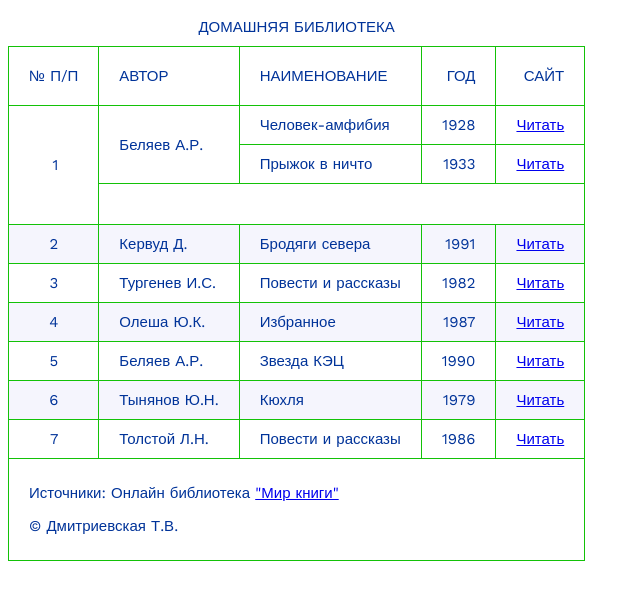
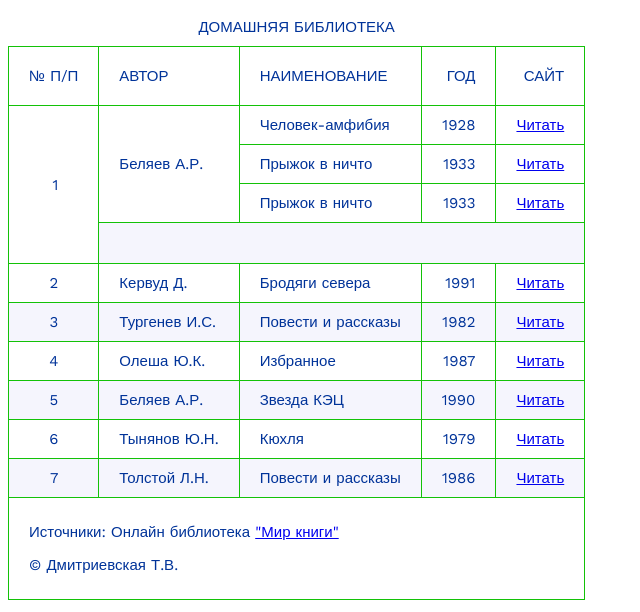
Before and after one commit to tanyad-97/stadyfrontend, a plain HTML site: page components/tables/v2/index.html in a window 1280 px wide. Shown: the whole page, without its empty margins (0-640 px from the left). Drawn offline with nearby package versions, Linux system fonts and the light colour scheme.

Commit message:
Таблицы.Изменение в модификаторах, выделение строк

```diff
--- a/components/tables/v2/index.html
+++ b/components/tables/v2/index.html
@@ -5,8 +5,6 @@
     <title>Таблица №1</title>
     <meta charset="utf-8">
     <link rel="stylesheet" href="style.css">
-    <link href="https://fonts.googleapis.com/css?family=Work+Sans&display=swap" rel="stylesheet">
-
 </head>
 
 <body>
@@ -20,8 +18,8 @@
             <th class="table__cell table__cell_header">Сайт</th>
         </tr>
         <tr class="table__row table__row_body">
-            <td class="table__cell table__cell_body table__cell_body--number" rowspan="3"></td>
-            <td class="table__cell table__cell_body table__cell_body--direction_left" rowspan="2">Беляев А.Р.</td>
+            <td class="table__cell table__cell_body table__cell_body__number" rowspan="4"></td>
+            <td class="table__cell table__cell_body table__cell_body--direction_left" rowspan="3">Беляев А.Р.</td>
             <td class="table__cell table__cell_body table__cell_body--direction_left">Человек-амфибия</td>
             <td class="table__cell table__cell_body">1928</td>
             <td class="table__cell table__cell_body"><a href="https://mir-knigi.org/author/belyaev-aleksandr-romanovich/chelovek-amfibiya">Читать</a></td>
@@ -31,46 +29,52 @@
             <td class="table__cell table__cell_body">1933</td>
             <td class="table__cell table__cell_body"><a href="https://mir-knigi.org/author/belyaev-aleksandr-romanovich/pryzhok-v-nichto">Читать</a></td>
         </tr>
+
+        <tr class="table__row table__row_body table__row_body--name">
+            <td class="table__cell table__cell_body table__cell_body--direction_left">Прыжок в ничто</td>
+            <td class="table__cell table__cell_body">1933</td>
+            <td class="table__cell table__cell_body"><a href="https://mir-knigi.org/author/belyaev-aleksandr-romanovich/pryzhok-v-nichto">Читать</a></td>
+        </tr>
         <tr class="table__row table__row_body">
             <td colspan="4" class="table__cell table__cel_body table__cel_body--other"></td>
         </tr>
         <tr class="table__row table__row_body">
-            <td class="table__cell table__cell_body table__cell_body--number"></td>
+            <td class="table__cell table__cell_body table__cell_body__number"></td>
             <td class="table__cell table__cell_body table__cell_body--direction_left">Кервуд Д.</td>
             <td class="table__cell table__cell_body table__cell_body--direction_left">Бродяги севера</td>
             <td class="table__cell table__cell_body">1991</td>
             <td class="table__cell table__cell_body"><a href="https://mir-knigi.org/author/kervud-dzheims-oliver/brodyagi-severa">Читать</a></td>
         </tr>
         <tr class="table__row table__row_body">
-            <td class="table__cell table__cell_body table__cell_body--number"></td>
+            <td class="table__cell table__cell_body table__cell_body__number"></td>
             <td class="table__cell table__cell_body table__cell_body--direction_left">Тургенев И.С.</td>
             <td class="table__cell table__cell_body table__cell_body--direction_left">Повести и рассказы</td>
             <td class="table__cell table__cell_body">1982</td>
             <td class="table__cell table__cell_body"><a href="https://mir-knigi.org/">Читать</a></td>
         </tr>
         <tr class="table__row table__row_body">
-            <td class="table__cell table__cell_body table__cell_body--number"></td>
+            <td class="table__cell table__cell_body table__cell_body__number"></td>
             <td class="table__cell table__cell_body table__cell_body--direction_left">Олеша Ю.К.</td>
             <td class="table__cell table__cell_body table__cell_body--direction_left">Избранное</td>
             <td class="table__cell table__cell_body">1987</td>
             <td class="table__cell table__cell_body"><a href="https://mir-knigi.org/">Читать</a></td>
         </tr>
         <tr class="table__row table__row_body">
-            <td class="table__cell table__cell_body table__cell_body--number"></td>
+            <td class="table__cell table__cell_body table__cell_body__number"></td>
             <td class="table__cell table__cell_body table__cell_body--direction_left">Беляев А.Р.</td>
             <td class="table__cell table__cell_body table__cell_body--direction_left">Звезда КЭЦ</td>
             <td class="table__cell table__cell_body">1990</td>
             <td class="table__cell table__cell_body"><a href="https://mir-knigi.org/">Читать</a></td>
         </tr>
         <tr class="table__row table__row_body">
-            <td class="table__cell table__cell_body table__cell_body--number"></td>
+            <td class="table__cell table__cell_body table__cell_body__number"></td>
             <td class="table__cell table__cell_body table__cell_body--direction_left">Тынянов Ю.Н.</td>
             <td class="table__cell table__cell_body table__cell_body--direction_left">Кюхля</td>
             <td class="table__cell table__cell_body">1979</td>
             <td class="table__cell table__cell_body"><a href="https://mir-knigi.org/">Читать</a></td>
         </tr>
         <tr class="table__row table__row_body">
-            <td class="table__cell table__cell_body table__cell_body--number"></td>
+            <td class="table__cell table__cell_body table__cell_body__number"></td>
             <td class="table__cell table__cell_body table__cell_body--direction_left">Толстой Л.Н.</td>
             <td class="table__cell table__cell_body table__cell_body--direction_left">Повести и рассказы</td>
             <td class="table__cell table__cell_body">1986</td>
--- a/components/tables/v2/style.css
+++ b/components/tables/v2/style.css
@@ -1,13 +1,18 @@
+@import url('https://fonts.googleapis.com/css?family=Work+Sans&display=swap');
+
 :root {
     --colorBorder: 1px solid #13c208;
+    --colorFontTable: #039;
+    --backgroundRowBody: rgba(194, 194, 242, 0.17);
+    --fontTable: 'Work Sans', sans-serif;
 }
 
 .table {
     counter-reset: cellNumber;
     border-collapse: collapse;
-    color: #039;
+    color: var(--colorFontTable);
     font-size: 15px;
-    font-family: 'Work Sans', sans-serif;
+    font-family: var(--fontTable);
     text-align: right;
 }
 
@@ -25,12 +30,8 @@
 .table__row_body {}
 
 
-.table__row_body:nth-child(2n+1) {
-    background: rgba(194, 194, 242, 0.17);
-}
-
-.table__row_body--name:not(:nth-child(2n)) {
-    background: #fff;
+.table__row_body:not(.table__row_body--name):nth-child(2n+1) {
+    background: var(--backgroundRowBody);
 }
 
 .table__row_footer {}
@@ -40,11 +41,11 @@
     padding: 10px 20px;
 }
 
-.table__cell_body--number {
+.table__cell_body__number {
     counter-increment: cellNumber;
 }
 
-.table__cell_body--number:first-child::before {
+.table__cell_body__number:first-child::before {
     content: counter(cellNumber);
     margin-right: 20px;
 
```
